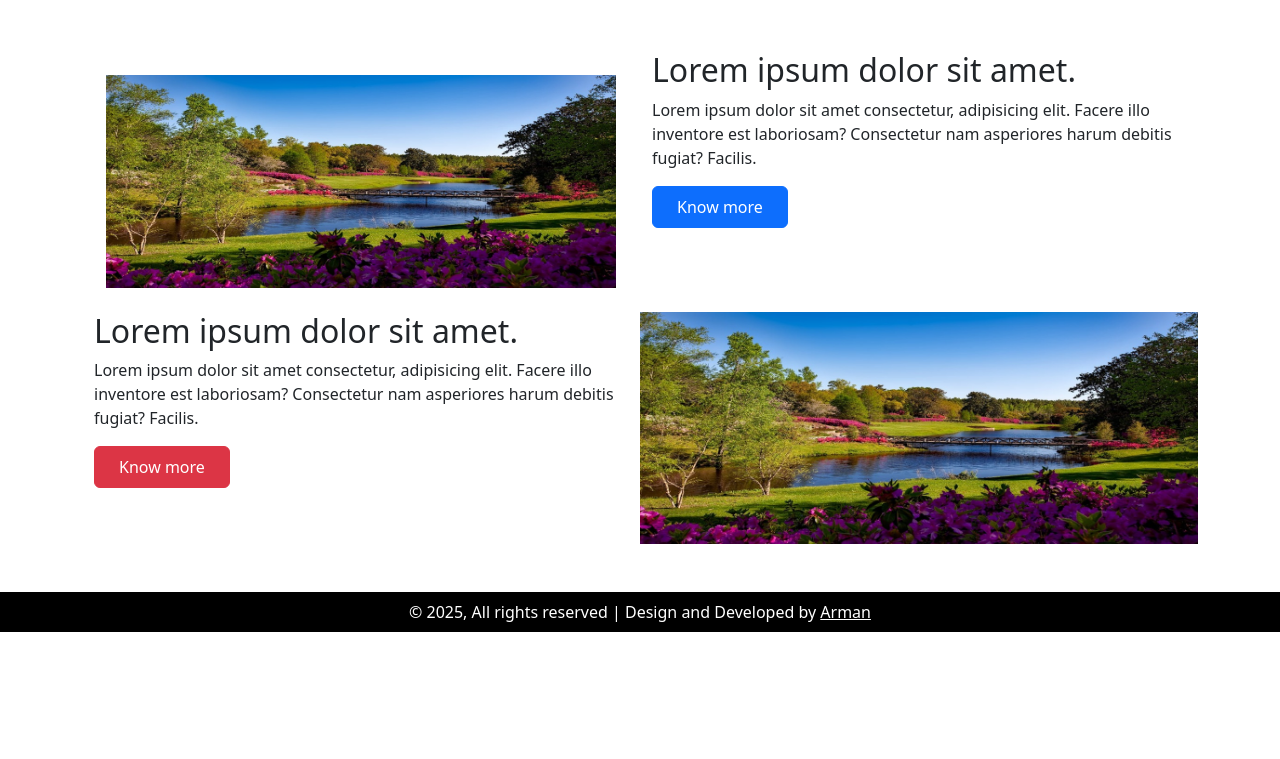
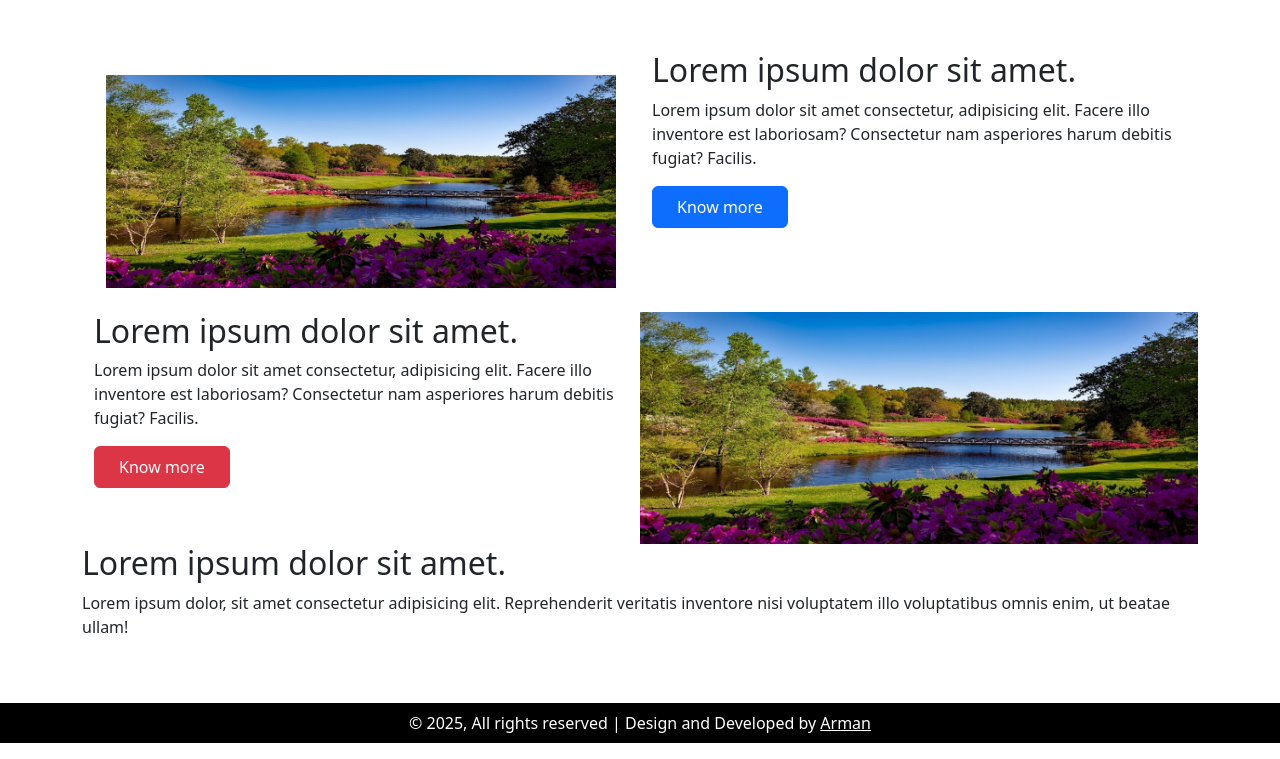
Before and after one commit to MehediAlam49/WD-B1, a plain HTML site: page index.html in a window 1280 px wide. Shown: the part 2078-2837 px from the top of the page. Before the commit the page ends 2726 px from the top, so only its background shows below. Drawn offline with Linux system fonts and the light colour scheme.

Commit message:
create a test section

```diff
--- a/assets/css/style.css
+++ b/assets/css/style.css
@@ -30,3 +30,5 @@
     background-repeat: no-repeat;
 
 }
+
+/* test section */
--- a/index.html
+++ b/index.html
@@ -424,6 +424,17 @@
       </div>
     </section>
 
+    <section class="test">
+      <div class="container">
+        <div class="row">
+          <div class="col-12">
+            <h2>Lorem ipsum dolor sit amet.</h2>
+            <p>Lorem ipsum dolor, sit amet consectetur adipisicing elit. Reprehenderit veritatis inventore nisi voluptatem illo voluptatibus omnis enim, ut beatae ullam!</p>
+          </div>
+        </div>
+      </div>
+    </section>
+
 
 
 
```
